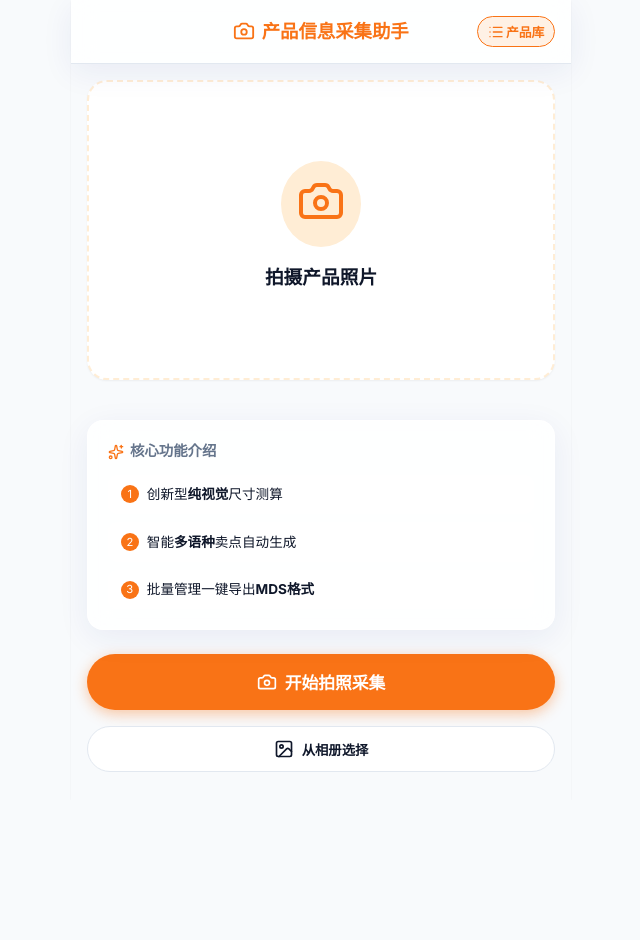
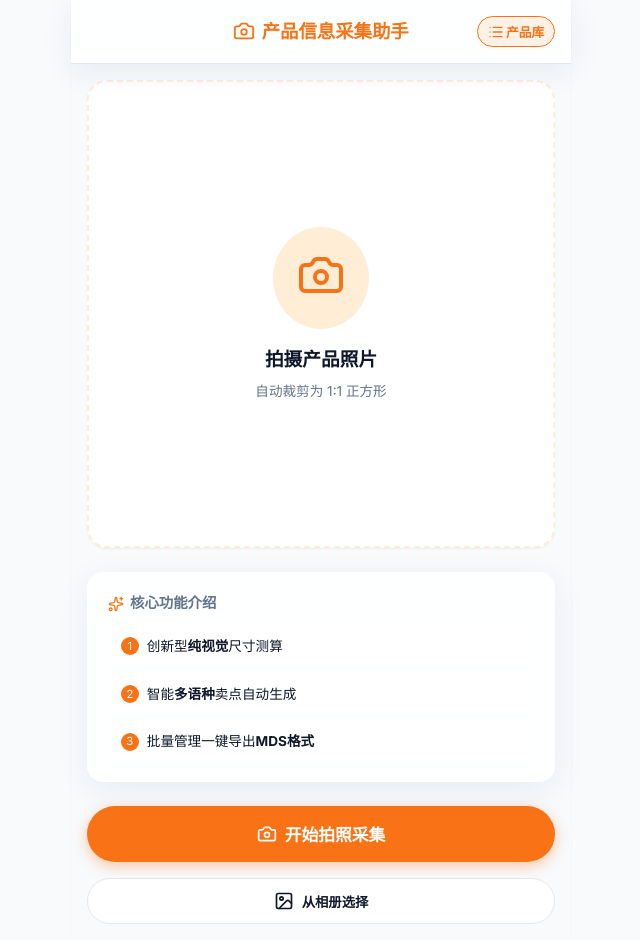
Before and after one commit to haojie10/Product-Data-Collector, a React (Vite) app in the folder frontend/: page / in a window 1280 px wide. Shown: the whole page, without its empty margins (319-959 px from the left). Before the commit the page ends 800 px from the top, so only its background shows below. Built offline with nearby package versions, Linux system fonts and the light colour scheme; no server answers.

Commit message:
feat: implement automatic square cropping and image compression for product capture

```diff
--- a/frontend/src/pages/CapturePage.tsx
+++ b/frontend/src/pages/CapturePage.tsx
@@ -8,20 +8,48 @@ export default function CapturePage() {
   const fileInputRef = useRef<HTMLInputElement>(null);
   const navigate = useNavigate();
 
-  const handleImageChange = (e: ChangeEvent<HTMLInputElement>) => {
+  const processImageToSquare = (file: File): Promise<string> => {
+    return new Promise((resolve) => {
+      const reader = new FileReader();
+      reader.onload = (e) => {
+        const img = new Image();
+        img.onload = () => {
+          const canvas = document.createElement('canvas');
+          const size = 1024; // 统一输出 1024x1024
+          canvas.width = size;
+          canvas.height = size;
+          const ctx = canvas.getContext('2d');
+
+          if (!ctx) {
+            resolve(e.target?.result as string);
+            return;
+          }
+
+          // 计算中心裁剪区域
+          const minDim = Math.min(img.width, img.height);
+          const sx = (img.width - minDim) / 2;
+          const sy = (img.height - minDim) / 2;
+
+          // 绘制到 canvas
+          ctx.drawImage(img, sx, sy, minDim, minDim, 0, 0, size, size);
+
+          // 转换为 jpeg 压缩体积，质量设为 0.85
+          resolve(canvas.toDataURL('image/jpeg', 0.85));
+        };
+        img.src = e.target?.result as string;
+      };
+      reader.readAsDataURL(file);
+    });
+  };
+
+  const handleImageChange = async (e: ChangeEvent<HTMLInputElement>) => {
     const file = e.target.files?.[0];
     if (!file) return;
 
-    // Create preview URL
-    const url = URL.createObjectURL(file);
-    setImagePreview(url);
-
-    // Convert to Base64 for AI processing
-    const reader = new FileReader();
-    reader.onloadend = () => {
-      setImageBase64(reader.result as string);
-    };
-    reader.readAsDataURL(file);
+    // 开始处理图片（裁剪为 1:1）
+    const processedBase64 = await processImageToSquare(file);
+    setImagePreview(processedBase64);
+    setImageBase64(processedBase64);
   };
 
   const handleAnalyze = () => {
@@ -35,25 +63,39 @@ export default function CapturePage() {
   return (
     <div style={{ display: 'flex', flexDirection: 'column', gap: '1.5rem', height: '100%' }}>
 
-      <div className="card" style={{ flex: 1, display: 'flex', flexDirection: 'column', alignItems: 'center', justifyContent: 'center', minHeight: '300px', borderStyle: imagePreview ? 'solid' : 'dashed', borderWidth: '2px', borderColor: imagePreview ? 'var(--color-border)' : 'var(--color-primary-light)', overflow: 'hidden', padding: imagePreview ? 0 : 'var(--spacing-4)' }}>
+      <div className="card" style={{
+        width: '100%',
+        aspectRatio: '1/1',
+        display: 'flex',
+        flexDirection: 'column',
+        alignItems: 'center',
+        justifyContent: 'center',
+        borderStyle: imagePreview ? 'solid' : 'dashed',
+        borderWidth: '2px',
+        borderColor: imagePreview ? 'var(--color-border)' : 'var(--color-primary-light)',
+        overflow: 'hidden',
+        padding: 0,
+        margin: 0
+      }}>
 
         {imagePreview ? (
           <div style={{ width: '100%', height: '100%', position: 'relative' }}>
-            <img src={imagePreview} alt="Preview" style={{ width: '100%', height: '100%', objectFit: 'contain' }} />
+            <img src={imagePreview} alt="Preview" style={{ width: '100%', height: '100%', objectFit: 'cover' }} />
             <button
               onClick={() => { setImagePreview(null); setImageBase64(null); if(fileInputRef.current) fileInputRef.current.value = ''; }}
-              style={{ position: 'absolute', top: '10px', right: '10px', background: 'rgba(0,0,0,0.5)', color: 'white', border: 'none', borderRadius: '50%', width: '36px', height: '36px', display: 'flex', alignItems: 'center', justifyContent: 'center', cursor: 'pointer' }}
+              style={{ position: 'absolute', top: '10px', right: '10px', background: 'rgba(0,0,0,0.5)', color: 'white', border: 'none', borderRadius: '50%', width: '36px', height: '36px', display: 'flex', alignItems: 'center', justifyContent: 'center', cursor: 'pointer', zIndex: 10 }}
             >
               ✕
             </button>
           </div>
         ) : (
           <div style={{ textAlign: 'center', color: 'var(--color-text-secondary)', display: 'flex', flexDirection: 'column', alignItems: 'center', gap: '1rem' }}>
-            <div style={{ background: 'var(--color-primary-light)', padding: '1rem', borderRadius: '50%' }}>
+            <div style={{ background: 'var(--color-primary-light)', padding: '1.5rem', borderRadius: '50%' }}>
               <Camera size={48} color="var(--color-primary)" />
             </div>
             <div>
               <h3 style={{ marginBottom: '0.5rem', color: 'var(--color-text-primary)' }}>拍摄产品照片</h3>
+              <p style={{ fontSize: '0.85rem' }}>自动裁剪为 1:1 正方形</p>
             </div>
           </div>
         )}
--- a/frontend/src/pages/ProductPreviewPage.tsx
+++ b/frontend/src/pages/ProductPreviewPage.tsx
@@ -197,8 +197,8 @@ function PreviewPage() {
   return (
     <div style={{ display: 'flex', flexDirection: 'column', gap: '1rem', paddingBottom: '5rem' }}>
       {/* Image Preview */}
-      <div className="card" style={{ padding: '0.5rem', display: 'flex', justifyContent: 'center', background: '#e2e8f0' }}>
-        <img src={state.imagePreview} alt="Product" style={{ maxHeight: '200px', objectFit: 'contain', borderRadius: 'var(--radius-sm)' }} />
+      <div style={{ display: 'flex', justifyContent: 'center', margin: '0.5rem 0' }}>
+        <img src={state.imagePreview} alt="Product" style={{ width: '100%', aspectRatio: '1/1', objectFit: 'cover', borderRadius: 'var(--radius-lg)', maxWidth: '320px', boxShadow: 'var(--shadow-lg)' }} />
       </div>
 
       {/* Supplier Name */}
```
